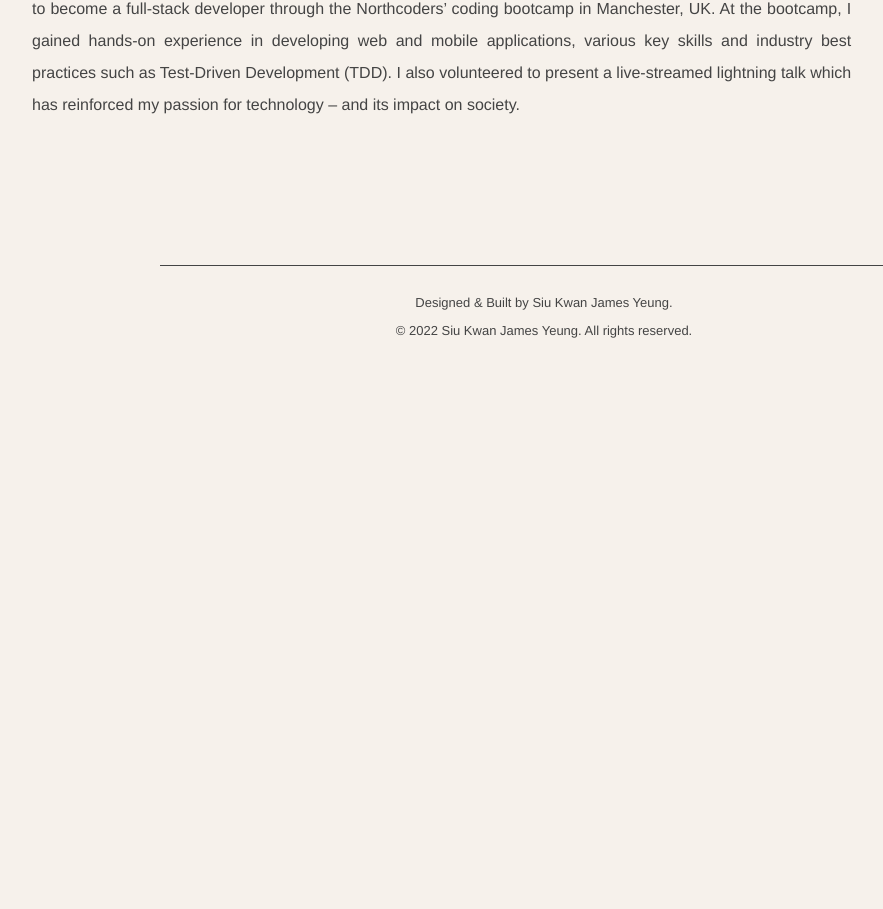
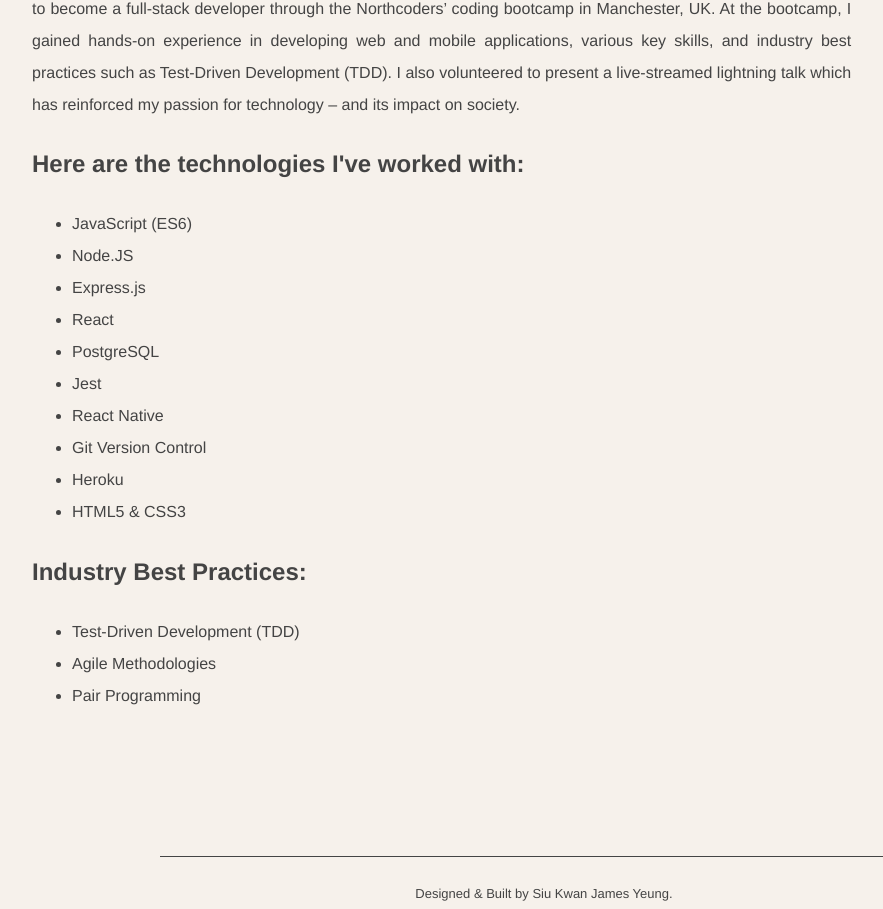
Before and after one commit to OneInfiniteLoops/Portfolio, a React (Create React App) app: page / in a window 1280 px wide. Shown: the part 1016-1925 px from the top of the page, without its empty margins (96-979 px from the left). Before the commit the page ends 1367 px from the top, so only its background shows below. Built offline with nearby package versions, Linux system fonts and the light colour scheme.

Commit message:
Adds two unordered lists to About

```diff
--- a/src/components/About.jsx
+++ b/src/components/About.jsx
@@ -1,17 +1,38 @@
 const About = () => {
   return (
     <div id="About">
-      <h1>About</h1>
+      <h1>About Me</h1>
       <p>
         As a long-time tech enthusiast who loves learning about the latest
         innovations, I recently embarked on my journey to become a full-stack
         developer through the Northcoders’ coding bootcamp in Manchester, UK. At
         the bootcamp, I gained hands-on experience in developing web and mobile
-        applications, various key skills and industry best practices such as
+        applications, various key skills, and industry best practices such as
         Test-Driven Development (TDD). I also volunteered to present a
         live-streamed lightning talk which has reinforced my passion for
         technology – and its impact on society.
       </p>
+      <div>
+        <h2> Here are the technologies I've worked with:</h2>
+        <ul className="About-List">
+          <li>JavaScript (ES6)</li>
+          <li>Node.JS</li>
+          <li>Express.js</li>
+          <li>React</li>
+          <li>PostgreSQL</li>
+          <li>Jest</li>
+          <li>React Native</li>
+          <li>Git Version Control</li>
+          <li>Heroku</li>
+          <li>HTML5 & CSS3</li>
+        </ul>
+        <h2>Industry Best Practices:</h2>
+        <ul>
+          <li>Test-Driven Development (TDD)</li>
+          <li>Agile Methodologies</li>
+          <li>Pair Programming</li>
+        </ul>
+      </div>
     </div>
   );
 };
```
